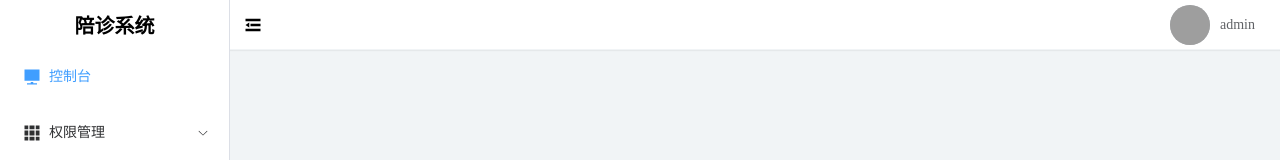
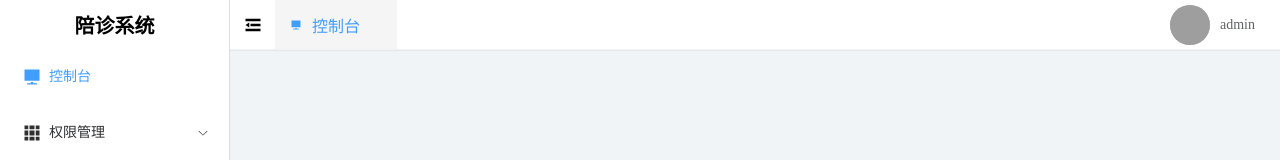
Before and after one commit to AlanChen126/hospital-system, a Vue app: page /#/ in a window 1280 px wide. Both pictures are taken after a click on the item "控制台". Shown: the top 160 px of the page. Built offline with nearby package versions, Linux system fonts and the light colour scheme; grey boxes are pictures that could not be loaded.

Commit message:
finish header li

```diff
--- a/src/components/navHeader.vue
+++ b/src/components/navHeader.vue
@@ -2,8 +2,24 @@
     <div class="header-container">
         <div class="header-left flex-box">
             <el-icon class="icon" size="20px" @click="store.commit('collapseMenu')">
-                <Fold />
+                <component :is="isCollapse ? Expand : Fold"></component>
             </el-icon>
+            <ul class="flex-box">
+                <li v-for="(item,index) in SelectMenu"
+                    :key="item.path"
+                    :class="{selected : item.path === route.path}"
+                    @click="navigateTo(item.path)"
+                    class="flex-box tab"
+                    >
+                    <el-icon class="icon1" size="12px">
+                        <component :is="item.icon"></component>
+                    </el-icon>
+                    <span class="text">{{item.name}}</span>
+                    <el-icon class="icon1 close" size="12px">
+                        <Close />
+                    </el-icon>
+                </li>
+            </ul>
         </div>
         <div class="header-right">
             <el-dropdown>
@@ -23,15 +39,27 @@
 
 <script setup>
 import { useStore } from 'vuex'
+import { computed } from 'vue'
+import { useRouter,useRoute } from 'vue-router'
+import { Expand, Fold } from '@element-plus/icons-vue'
 // 先拿到store的实例，然后调用在store中定义的方法
 const store = useStore()
+const route = useRoute()
+const router = useRouter()
+const isCollapse = computed(() => store.state.menu.isCollapse);
+const SelectMenu = computed(() => store.state.menu.SelectMenu)
 
+const navigateTo = (path) => {
+    router.push(path)
+}
 </script>
 
 <style lang="less" scoped>
 .flex-box {
+    // 让其在一行展示
     display: flex;
     align-items: center;
+    height: 100%;
 }
 
 .header-container {
@@ -54,6 +82,38 @@ const store = useStore()
             background-color: #f5f5f5;
             cursor: pointer;
         }
+        .tab{
+            height: 100%;
+            padding: 0 10px;
+            .text {
+                margin:0 5px;
+            }
+            .icon1 {
+                // width: 25px;
+                padding: 0 5px;
+                height: 100%;
+            }
+            .close {
+                visibility: hidden;
+            }
+            &.selected {
+                span{
+                    color: #409EFF;
+                }
+                i{
+                    color: #409EFF;
+                }
+                background-color: #f5f5f5;
+            }
+            &:hover {
+                background-color: #f5f5f5;
+                .close {
+                    visibility: visible;
+                    cursor: pointer;
+                    color: #333;
+                }
+            }
+        }
     }
 
     .header-right {
@@ -63,4 +123,10 @@ const store = useStore()
         }
     }
 }
+a{
+    height: 100%;
+    color: #333;
+    font-size: 15px;
+}
+
 </style>
--- a/src/components/treeMenu.vue
+++ b/src/components/treeMenu.vue
@@ -38,12 +38,15 @@
 
 <script setup>
 import { useRouter } from 'vue-router';
+import {useStore} from 'vuex'
 const props = defineProps(["menuData","index"])
 const router = useRouter();
-
+const store = useStore()
 // console.log(props, 'props')
 // 点击菜单的回调函数(点击后跳转到对应的路由上)
 const handleClick = (item, index) => {
+    // console.log(item, 'item')
+    store.commit('addMenu', item.meta)
     router.push(item.meta.path)
 }
 </script>
--- a/src/store/menu.js
+++ b/src/store/menu.js
@@ -6,6 +6,13 @@ const state = {
 const mutations = {
     collapseMenu(state) {
         state.isCollapse = !state.isCollapse
+    },
+    addMenu(state,payload) {
+        if(state.SelectMenu.findIndex(item => item.path === payload.path) === -1) {
+            state.SelectMenu.push(payload)
+        }
+
+
     }
 }
 
```
Also changed, not shown: src/components/aside.vue (+5 -3 lines).
